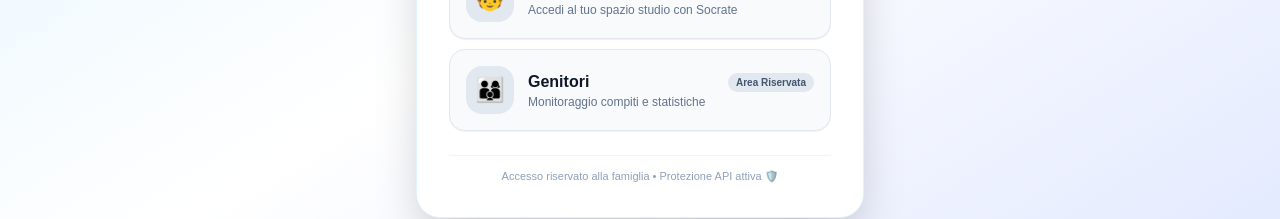
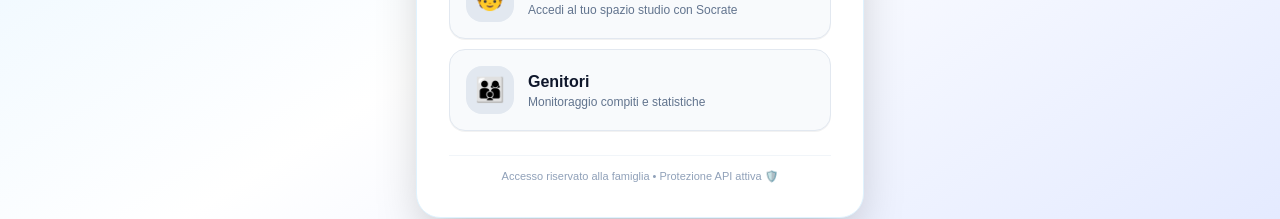
Before and after one commit to lucaferreri1977-sys/ai-tutor-socratico, a Next.js app: page / in a window 1280 px wide. Shown: the part 467-686 px from the top of the page. Built offline with nearby package versions, Linux system fonts and the light colour scheme.

Commit message:
fix(login): rimossa etichetta 'Area Riservata' affianco al pulsante Genitori

```diff
--- a/src/components/LoginScreen.tsx
+++ b/src/components/LoginScreen.tsx
@@ -36,7 +36,6 @@ export function LoginScreen({ onLoginSuccess }: LoginScreenProps) {
       name: 'Genitori',
       avatar: '👨‍👩‍👦',
       color: 'from-amber-500 to-orange-600',
-      tag: 'Area Riservata',
       subtitle: 'Monitoraggio compiti e statistiche',
     },
   ];
@@ -138,11 +137,6 @@ export function LoginScreen({ onLoginSuccess }: LoginScreenProps) {
                       <h2 className="font-bold text-base text-slate-900 dark:text-slate-100">
                         {p.name}
                       </h2>
-                      {p.tag && (
-                        <span className="text-[10px] font-semibold px-2 py-0.5 rounded-full bg-slate-200 dark:bg-slate-700 text-slate-600 dark:text-slate-300">
-                          {p.tag}
-                        </span>
-                      )}
                     </div>
                     <p className="text-xs text-slate-500 dark:text-slate-400 truncate">
                       {p.subtitle}
```
